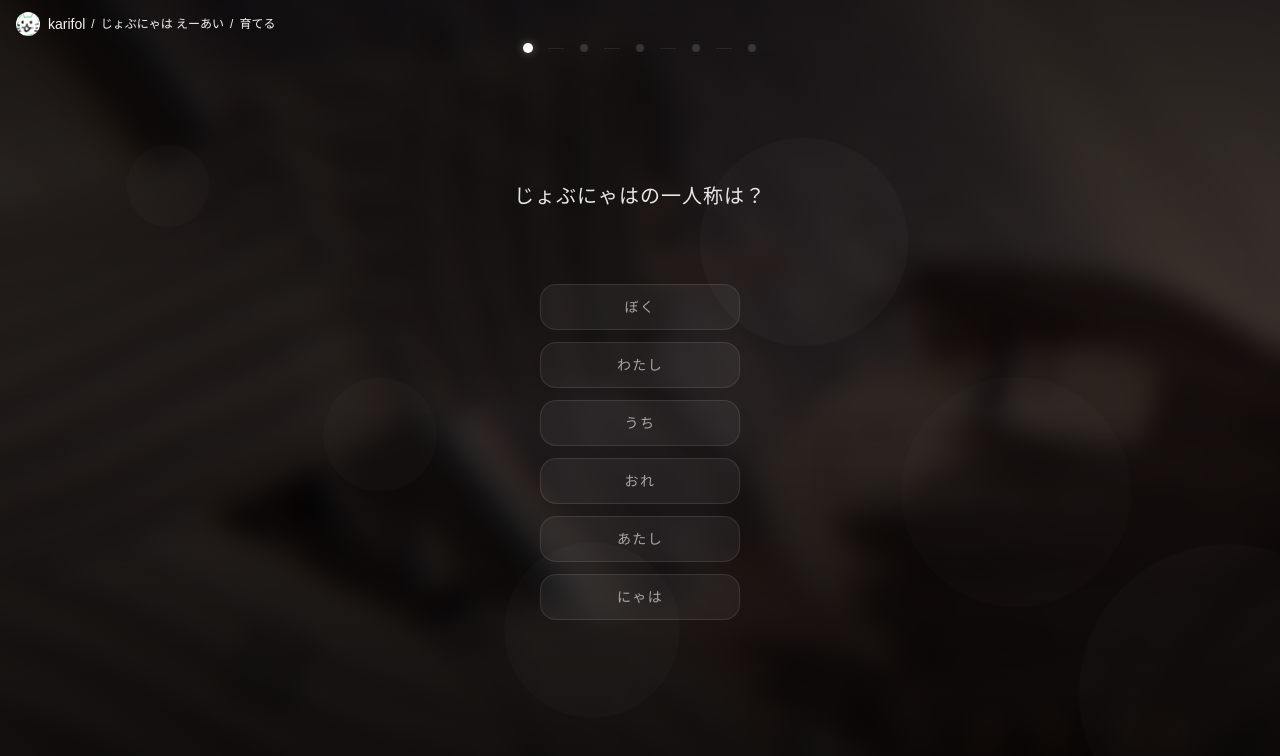
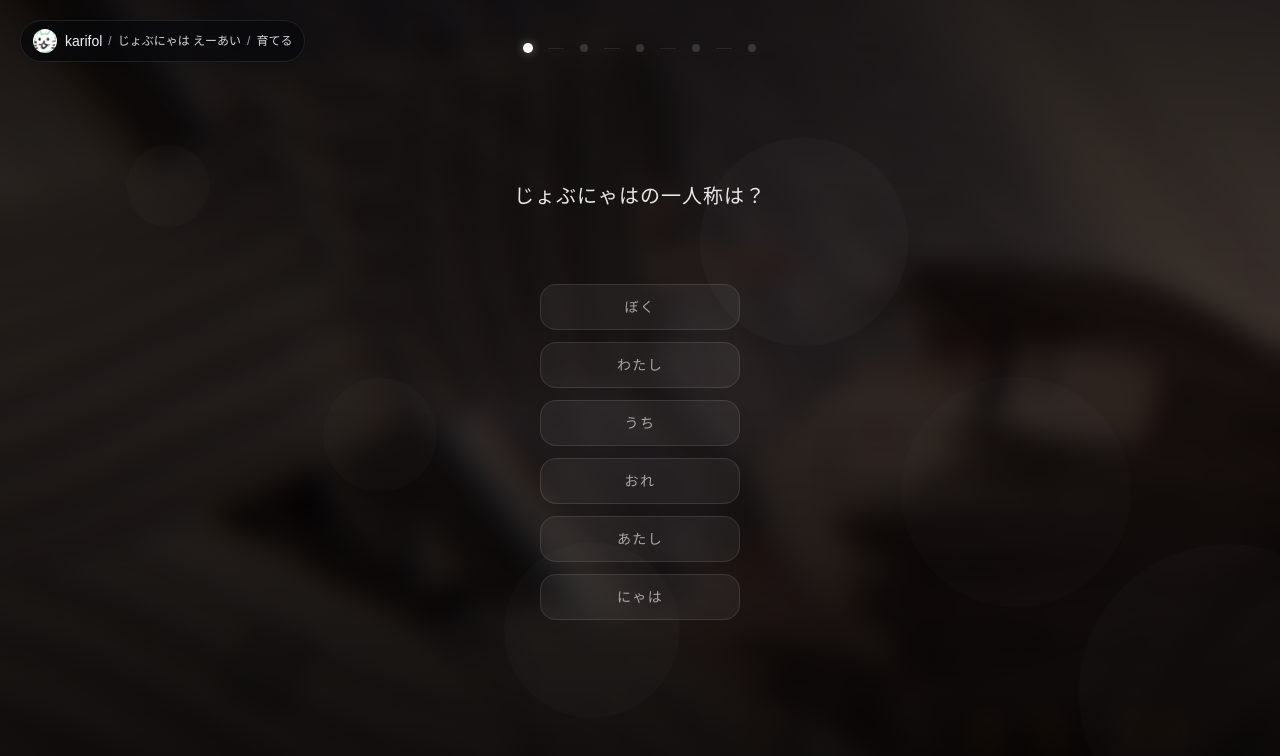
Before and after one commit to karifol/karifol-dot-com, a Next.js app: page /jobnyaha_ai/train in a window 1280 px wide. Shown: the top 756 px of the page. Built offline with nearby package versions, Linux system fonts and the light colour scheme.

Commit message:
feat: サイトヘッダーの改善とリポジトリガイドラインの追加

```diff
--- a/app/jobnyaha_ai/chat/page.tsx
+++ b/app/jobnyaha_ai/chat/page.tsx
@@ -3,7 +3,6 @@
 import { useState, useRef, useEffect } from "react";
 import ReactMarkdown from "react-markdown";
 import { FiThumbsUp, FiThumbsDown } from "react-icons/fi";
-import { SiteHeader } from "../../site-header";
 import { FadeIn } from "../fade-in";
 import { getUserId } from "../../lib/user-id";
 
@@ -216,8 +215,6 @@ export default function JobnyahaAIChat() {
       <FadeIn className="flex-1 min-h-0 flex flex-col">
       {hasMessages ? (
           <div className="relative z-10 flex flex-col flex-1 min-h-0">
-            <SiteHeader />
-
             {/* メッセージ一覧 */}
             <main ref={messagesRef} className="flex-1 overflow-y-auto px-6 py-6">
               <div className="mx-auto flex max-w-3xl flex-col gap-6">
@@ -409,7 +406,6 @@ export default function JobnyahaAIChat() {
         ) : (
           /* 初期画面 */
           <div className="relative z-10 flex flex-col flex-1 min-h-0">
-            <SiteHeader />
             <div className="flex flex-1 flex-col items-center justify-center px-6">
               <div className="flex w-full max-w-3xl flex-col items-center">
                 <h1 className="mb-2 text-2xl sm:text-4xl font-light tracking-[0.2em] text-white/90 flex items-baseline gap-3">
--- a/app/jobnyaha_ai/train/page.tsx
+++ b/app/jobnyaha_ai/train/page.tsx
@@ -2,7 +2,6 @@
 
 import { useCallback, useEffect, useMemo, useRef, useState } from "react";
 import { FadeIn } from "../fade-in";
-import { SiteHeader } from "../../site-header";
 import { loadTrainData, saveTrainData } from "../../lib/train-storage";
 import { getUserId } from "../../lib/user-id";
 
@@ -223,11 +222,6 @@ export default function TrainPage() {
 
   return (
     <div className="relative min-h-screen w-screen overflow-hidden">
-      {/* ヘッダー */}
-      <div className="absolute top-0 left-0 z-40 pointer-events-auto">
-        <SiteHeader />
-      </div>
-
       {/* 背景 */}
       <div
         className="absolute inset-0 scale-110"
--- a/app/layout.tsx
+++ b/app/layout.tsx
@@ -1,6 +1,7 @@
 import type { Metadata } from "next";
 import { Geist, Geist_Mono } from "next/font/google";
 import { Providers } from "./providers";
+import { SiteHeader } from "./site-header";
 import "./globals.css";
 
 const geistSans = Geist({
@@ -31,7 +32,10 @@ export default function RootLayout({
       <body
         className={`${geistSans.variable} ${geistMono.variable} antialiased`}
       >
-        <Providers>{children}</Providers>
+        <Providers>
+          <SiteHeader />
+          {children}
+        </Providers>
       </body>
     </html>
   );
--- a/app/page.tsx
+++ b/app/page.tsx
@@ -3,7 +3,6 @@ const products = [
     name: "じょぶにゃは  えーあい",
     description: "VRChatのフレンドをAIにしました",
     url: "/jobnyaha_ai",
-    icon: <img src="/jobnyaha.jpg" alt="じょぶにゃはあい" className="w-full h-full object-cover" />,
     bg: "/jobnyaha-overlay.jpg",
   },
 ];
--- a/app/site-header.tsx
+++ b/app/site-header.tsx
@@ -3,37 +3,59 @@
 import Link from "next/link";
 import { usePathname } from "next/navigation";
 
-const BREADCRUMBS: { match: string; label: string; href: string }[] = [
-  { match: "/jobnyaha_ai/chat",  label: "会話する",           href: "/jobnyaha_ai/chat" },
-  { match: "/jobnyaha_ai/train", label: "育てる",             href: "/jobnyaha_ai/train" },
-  { match: "/jobnyaha_ai",       label: "じょぶにゃは えーあい", href: "/jobnyaha_ai" },
+const BREADCRUMB_MATCHERS: { match: string; label: string; href: string; exact?: boolean }[] = [
+  { match: "/jobnyaha_ai/chat", label: "会話する", href: "/jobnyaha_ai/chat", exact: true },
+  { match: "/jobnyaha_ai/train", label: "育てる", href: "/jobnyaha_ai/train", exact: true },
+  { match: "/jobnyaha_ai", label: "じょぶにゃは えーあい", href: "/jobnyaha_ai", exact: true },
 ];
+
+type Crumb = {
+  label: string;
+  href: string;
+};
 
 export function SiteHeader() {
   const pathname = usePathname();
+  const crumbs: Crumb[] = [];
 
-  const crumbs = BREADCRUMBS.filter(b => pathname.startsWith(b.match))
-    .sort((a, b) => a.match.length - b.match.length);
+  if (pathname.startsWith("/jobnyaha_ai")) {
+    crumbs.push({ label: "じょぶにゃは えーあい", href: "/jobnyaha_ai" });
+    if (pathname === "/jobnyaha_ai/chat") {
+      crumbs.push({ label: "会話する", href: "/jobnyaha_ai/chat" });
+    }
+    if (pathname === "/jobnyaha_ai/train") {
+      crumbs.push({ label: "育てる", href: "/jobnyaha_ai/train" });
+    }
+  } else {
+    const matched = BREADCRUMB_MATCHERS.find((crumb) =>
+      crumb.exact ? pathname === crumb.match : pathname.startsWith(crumb.match),
+    );
+    if (matched) {
+      crumbs.push({ label: matched.label, href: matched.href });
+    }
+  }
 
   return (
-    <header className="flex items-center gap-1.5 px-4 py-3 shrink-0">
+    <div className="pointer-events-none fixed top-0 left-0 z-50 p-4 sm:p-5">
+      <header className="pointer-events-auto flex items-center gap-1.5 rounded-full border border-zinc-200/80 bg-white/80 px-3 py-2 shadow-sm backdrop-blur dark:border-zinc-800/80 dark:bg-zinc-950/75">
         <Link href="/" className="flex items-center gap-2 hover:opacity-70 transition-opacity shrink-0">
           <div className="w-6 h-6 rounded-full overflow-hidden shrink-0">
             <img src="/karifol.png" alt="karifol" className="w-full h-full object-cover" />
           </div>
           <span className="text-sm font-medium text-zinc-800 dark:text-zinc-100">karifol</span>
         </Link>
-      {crumbs.map(crumb => (
+        {crumbs.map((crumb) => (
           <span key={crumb.href} className="flex items-center gap-1.5">
-          <span className="text-zinc-100 text-xs">/</span>
+            <span className="text-zinc-400 text-xs">/</span>
             <Link
               href={crumb.href}
-            className="text-xs text-zinc-100 hover:opacity-70 transition-opacity whitespace-nowrap"
+              className="text-xs text-zinc-500 hover:opacity-70 transition-opacity whitespace-nowrap dark:text-zinc-300"
             >
               {crumb.label}
             </Link>
           </span>
         ))}
       </header>
+    </div>
   );
 }
```
Also changed, not shown: 1 other file (tests, documents, lock files or other folders). Lines whose indentation alone changed are shown as unchanged.
